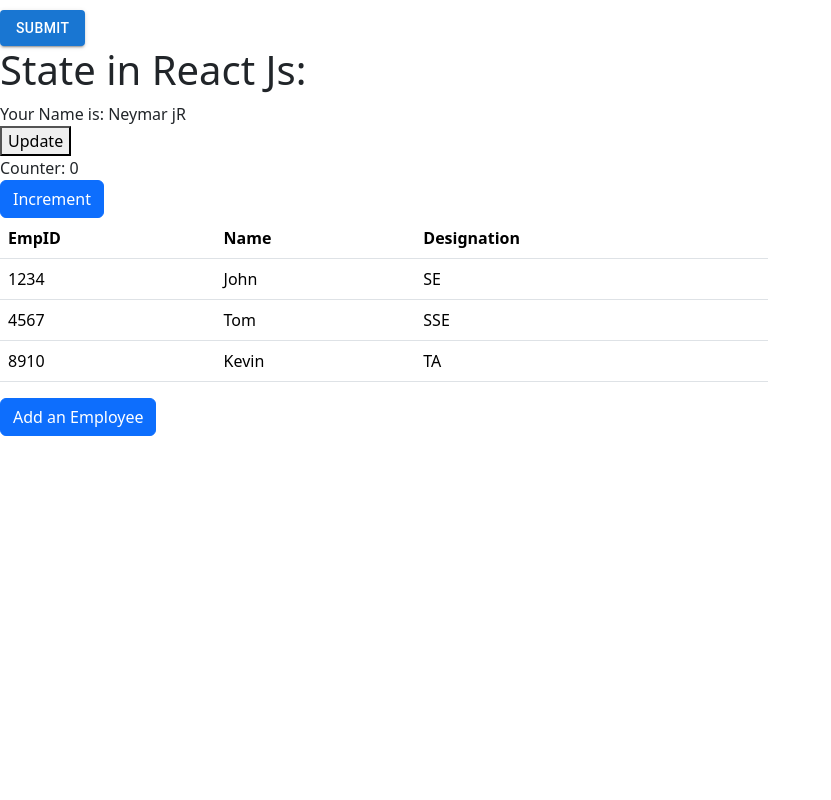
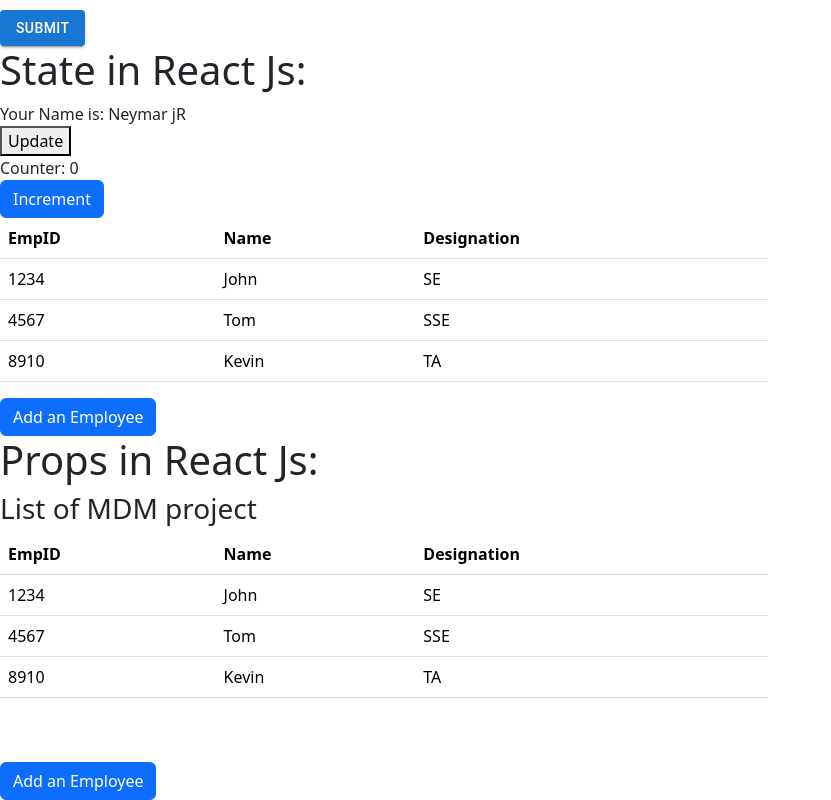
Before and after one commit to webdevsaravanan/React_Learnings, a React (Create React App) app in the folder my-app/: page / in a window 1280 px wide. Shown: the part 1305-2105 px from the top of the page, without its empty margins (0-831 px from the left). Before the commit the page ends 1741 px from the top, so only its background shows below. Built offline with nearby package versions, Linux system fonts and the light colour scheme.

Commit message:
Props concept in react.js

```diff
--- a/my-app/public/index.html
+++ b/my-app/public/index.html
@@ -36,6 +36,7 @@
     <div id="cssJsx"></div>
     <div id="Materialui"></div>
     <div id="State"></div>
+    <div id="Employees"></div>
     <!--
       This HTML file is a template.
       If you open it directly in the browser, you will see an empty page.
--- /dev/null
+++ b/my-app/src/Employee.js
@@ -0,0 +1,27 @@
+import 'bootstrap/dist/css/bootstrap.min.css';
+const Employee = (props) => {
+        return (<>
+        <h1>Props in React Js:</h1>
+        <h3>List of {props.listName}</h3>
+ <table style={{ width: '60%' }} className='table'>
+          <thead className="thead-light">
+                             <tr>
+                                        <th>EmpID</th>
+                                        <th>Name</th>
+                                        <th>Designation</th>
+                                </tr>
+                        </thead>
+                        <tbody>
+                    {props.employees.map(employee => {
+               return (<tr key={employee.empId}>
+                              <td>{employee.empId}</td>
+                              <td>{employee.name}</td>
+                              <td>{employee.designation}</td></tr>)
+                                })
+                                }
+                        </tbody>
+                </table><br/><br/>
+            <button onClick={props.addEmployee} className="btn btn-primary">Add an Employee</button>
+        </>)
+}
+export default Employee;
--- /dev/null
+++ b/my-app/src/Employees.js
@@ -0,0 +1,16 @@
+import { useState} from 'react';
+import Employee from './Employee';
+const Employees = () => {
+        const [employees, setEmployees] = useState([
+      { empId: 1234, name: 'John', designation: 'SE' },
+      { empId: 4567, name: 'Tom', designation: 'SSE' },
+      { empId: 8910, name: 'Kevin', designation: 'TA' }
+        ])
+        const addEmployee = () => {
+            setEmployees([...employees, { empId: 6789, name: "Clara", designation: "TL" }]);
+            };
+        return (
+            <Employee employees={employees} listName='MDM project' addEmployee={addEmployee} />
+        )
+}
+export default Employees;
--- a/my-app/src/index.js
+++ b/my-app/src/index.js
@@ -11,6 +11,7 @@ import Materialui from './MaterialUI';
 import { Link, Routes, Route, BrowserRouter } from "react-router-dom";
 import Show from "./Show";
 import State from './State';
+import Employees from './Employees';
 // const root = ReactDOM.createRoot(document.getElementById('root'));
 // root.render(
 //   <React.StrictMode>
@@ -64,4 +65,6 @@ materialUI.render(<Materialui />)
 const state = ReactDOM.createRoot(document.getElementById('State'))
 state.render(<State />)
 
+const employees = ReactDOM.createRoot(document.getElementById('Employees'))
+employees.render(<Employees />)
 reportWebVitals()
```
Also changed, not shown: my-app/src/State.js (line endings or trailing spaces).
